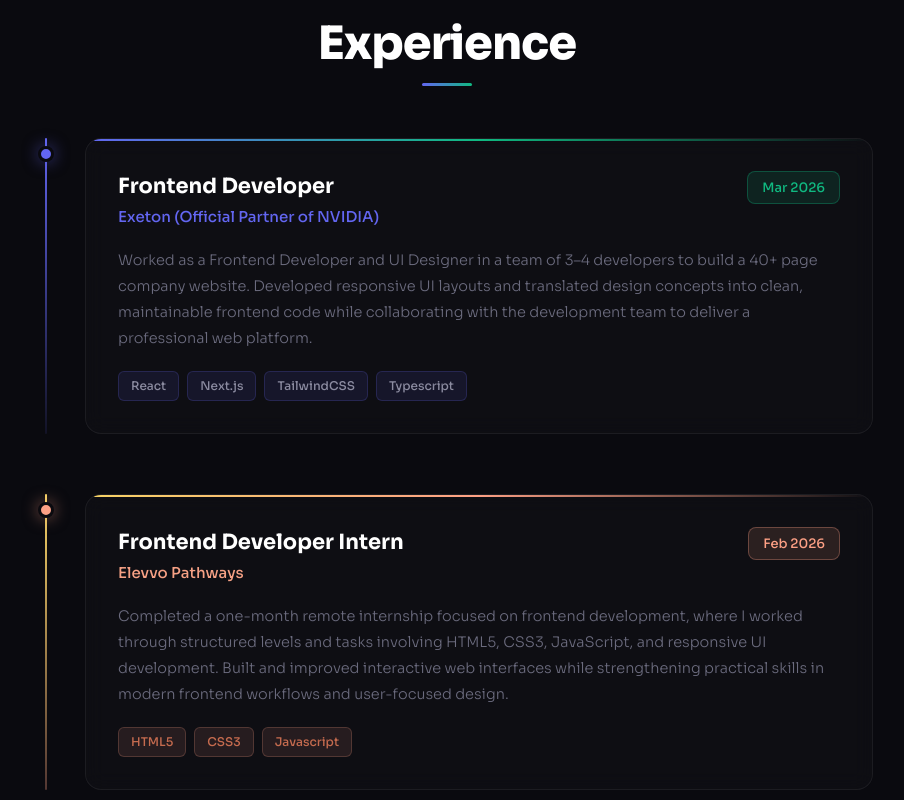
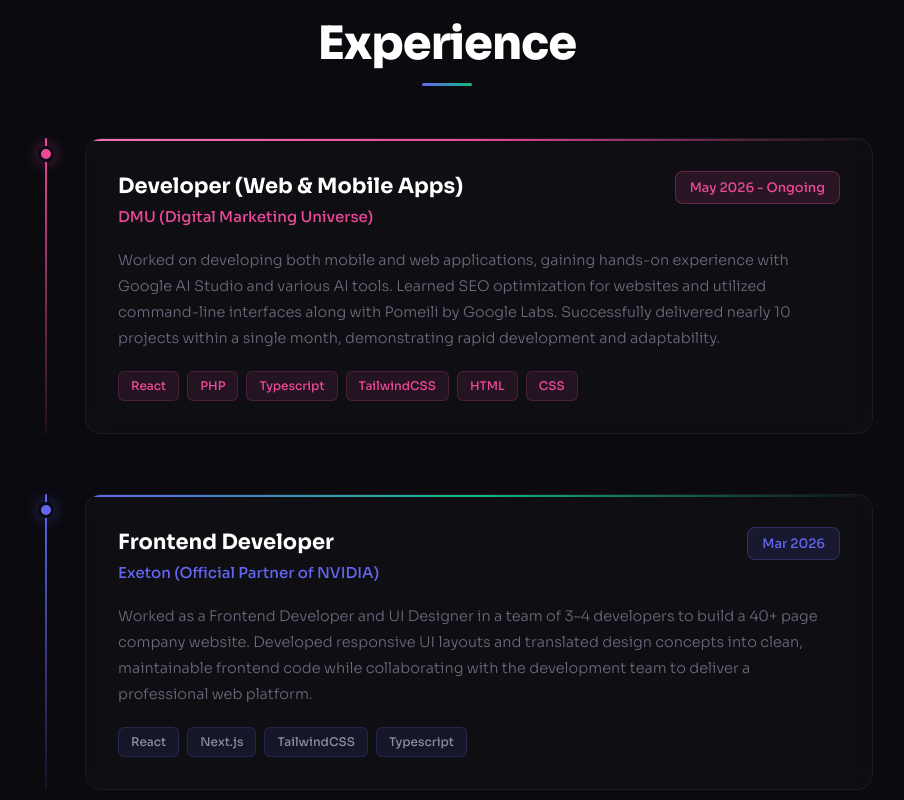
Before and after one commit to mdqasim786/PortfolioV2.0, a React (Vite) app: page / in a window 1280 px wide. Shown: the part 940-1740 px from the top of the page, without its empty margins (193-1097 px from the left). Built offline with nearby package versions, Linux system fonts and the light colour scheme.

Commit message:
made some changes in portfolio website

```diff
--- a/src/portfolio.tsx
+++ b/src/portfolio.tsx
@@ -10,7 +10,7 @@
   category: SkillCategory;
 }
 
-type SkillCategory = "Frontend" | "Backend" | "Database";
+type SkillCategory = "Frontend" | "Backend" | "Database" | "AI & Tools";
 
 interface Project {
   title: string;
@@ -29,7 +29,7 @@
 
 interface FooterLink {
   label: string;
-  icon: string;
+  icon: React.ReactNode;
   href: string;
 }
 
@@ -47,15 +47,22 @@
 /* ─── Data Constants ─── */
 
 const SKILLS: Skill[] = [
-  { name: "HTML", icon: "◈", level: 95, category: "Frontend" },
-  { name: "CSS", icon: "◈", level: 92, category: "Frontend" },
+  { name: "HTML", icon: "◈", level: 98, category: "Frontend" },
+  { name: "CSS", icon: "◈", level: 95, category: "Frontend" },
   { name: "JavaScript", icon: "◈", level: 85, category: "Frontend" },
-  { name: "React", icon: "◈", level: 90, category: "Frontend" },
-  { name: "Tailwind CSS", icon: "◈", level: 80, category: "Frontend" },
+  { name: "React", icon: "◈", level: 92, category: "Frontend" },
+  { name: "Tailwind CSS", icon: "◈", level: 90, category: "Frontend" },
+  { name: "TypeScript", icon: "◈", level: 80, category: "Frontend" },
   { name: "Node.js", icon: "◈", level: 75, category: "Backend" },
   { name: "Express", icon: "◈", level: 70, category: "Backend" },
+  { name: "PHP", icon: "◈", level: 60, category: "Backend" },
   { name: "MongoDB", icon: "◈", level: 70, category: "Database" },
   { name: "Firebase", icon: "◈", level: 80, category: "Database" },
+  { name: "MySQL", icon: "◈", level: 75, category: "Database" },
+  { name: "Google AI Studio", icon: "◈", level: 80, category: "AI & Tools" },
+  { name: "SEO Optimization", icon: "◈", level: 75, category: "AI & Tools" },
+  { name: "OpenCode", icon: "◈", level: 85, category: "AI & Tools" },
+  { name: "Pomelli Google Lab", icon: "◈", level: 70, category: "AI & Tools" },
 ];
 
 const NAV_ITEMS: string[] = ["Home", "Experience", "Projects", "Certifications", "Skills", "Contact"];
@@ -91,17 +98,42 @@
 ];
 
 const FOOTER_LINKS: FooterLink[] = [
-  { label: "GitHub", icon: "⬡", href: "https://github.com/mdqasim786" },
-  { label: "LinkedIn", icon: "in", href: "https://linkedin.com/in/md-qasim" },
-  { label: "Email", icon: "✉", href: "mailto:mdqasim5911@gmail.com" },
+  {
+    label: "GitHub",
+    icon: (
+      <svg width="18" height="18" viewBox="0 0 24 24" fill="currentColor">
+        <path d="M12 0C5.374 0 0 5.373 0 12c0 5.302 3.438 9.8 8.207 11.387.599.111.793-.261.793-.577v-2.234c-3.338.726-4.033-1.416-4.033-1.416-.546-1.387-1.333-1.756-1.333-1.756-1.089-.745.083-.729.083-.729 1.205.084 1.839 1.237 1.839 1.237 1.07 1.834 2.807 1.304 3.492.997.107-.775.418-1.305.762-1.604-2.665-.305-5.467-1.334-5.467-5.931 0-1.311.469-2.381 1.236-3.221-.124-.303-.535-1.524.117-3.176 0 0 1.008-.322 3.301 1.23A11.509 11.509 0 0 1 12 5.803c1.02.005 2.047.138 3.006.404 2.291-1.552 3.297-1.23 3.297-1.23.653 1.653.242 2.874.118 3.176.77.84 1.235 1.911 1.235 3.221 0 4.609-2.807 5.624-5.479 5.921.43.372.823 1.102.823 2.222v3.293c0 .319.192.694.801.576C20.566 21.797 24 17.3 24 12c0-6.627-5.373-12-12-12z" />
+      </svg>
+    ),
+    href: "https://github.com/mdqasim786",
+  },
+  {
+    label: "LinkedIn",
+    icon: (
+      <svg width="18" height="18" viewBox="0 0 24 24" fill="currentColor">
+        <path d="M20.447 20.452h-3.554v-5.569c0-1.328-.027-3.037-1.852-3.037-1.853 0-2.136 1.445-2.136 2.939v5.667H9.351V9h3.414v1.561h.046c.477-.9 1.637-1.85 3.37-1.85 3.601 0 4.267 2.37 4.267 5.455v6.286zM5.337 7.433a2.062 2.062 0 0 1-2.063-2.065 2.064 2.064 0 1 1 2.063 2.065zm1.782 13.019H3.555V9h3.564v11.452zM22.225 0H1.771C.792 0 0 .774 0 1.729v20.542C0 23.227.792 24 1.771 24h20.451C23.2 24 24 23.227 24 22.271V1.729C24 .774 23.2 0 22.222 0h.003z" />
+      </svg>
+    ),
+    href: "https://linkedin.com/in/md-qasim",
+  },
+  {
+    label: "Email",
+    icon: (
+      <svg width="18" height="18" viewBox="0 0 24 24" fill="currentColor">
+        <path d="M20 4H4c-1.1 0-2 .9-2 2v12c0 1.1.9 2 2 2h16c1.1 0 2-.9 2-2V6c0-1.1-.9-2-2-2zm0 4l-8 5-8-5V6l8 5 8-5v2z" />
+      </svg>
+    ),
+    href: "mailto:mdqasim5911@gmail.com",
+  },
 ];
 
-const SKILL_CATEGORIES: SkillCategory[] = ["Frontend", "Backend", "Database"];
+const SKILL_CATEGORIES: SkillCategory[] = ["Frontend", "Backend", "Database", "AI & Tools"];
 
 const CATEGORY_COLORS: Record<SkillCategory, { primary: string; secondary: string }> = {
   Frontend: { primary: "#6366f1", secondary: "#8b5cf6" },
   Backend: { primary: "#10b981", secondary: "#34d399" },
-  Database: { primary: "#8b5cf6", secondary: "#a78bfa" },
+  Database: { primary: "#06b6d4", secondary: "#22d3ee" },
+  "AI & Tools": { primary: "#f59e0b", secondary: "#f97316" },
 };
 
 /* ─── Main Portfolio Component ─── */
@@ -116,6 +148,20 @@
   useEffect(() => {
     const handleScroll = (): void => {
       setScrolled(window.scrollY > 50);
+
+      const sections = document.querySelectorAll<HTMLElement>("[data-section]");
+      let current = "Home";
+      let closest = Infinity;
+      sections.forEach((section) => {
+        const rect = section.getBoundingClientRect();
+        const dist = Math.abs(rect.top - 100);
+        if (rect.top < window.innerHeight && rect.bottom > 0 && dist < closest) {
+          closest = dist;
+          const name = section.getAttribute("data-section") || "";
+          current = name.charAt(0).toUpperCase() + name.slice(1);
+        }
+      });
+      setActiveNav(current);
     };
     window.addEventListener("scroll", handleScroll);
     return () => window.removeEventListener("scroll", handleScroll);
@@ -356,9 +402,9 @@
             key={item}
             onClick={() => scrollTo(item)}
             style={{
-              background: "none",
-              border: "none",
-              color: "#e2e2e8",
+              background: activeNav === item ? "rgba(99,102,241,0.15)" : "none",
+              border: activeNav === item ? "1px solid rgba(99,102,241,0.4)" : "none",
+              color: activeNav === item ? "#6366f1" : "#e2e2e8",
               fontSize: "22px",
               fontWeight: 600,
               cursor: "pointer",
@@ -370,7 +416,7 @@
               letterSpacing: "1px",
             }}
             onMouseEnter={(e: MouseEvent<HTMLButtonElement>) => (e.currentTarget.style.color = "#6366f1")}
-            onMouseLeave={(e: MouseEvent<HTMLButtonElement>) => (e.currentTarget.style.color = "#e2e2e8")}
+            onMouseLeave={(e: MouseEvent<HTMLButtonElement>) => (e.currentTarget.style.color = activeNav === item ? "#6366f1" : "#e2e2e8")}
           >
             {item}
           </button>
@@ -596,6 +642,118 @@
         style={{ position: "relative", zIndex: 1, padding: "120px 24px", maxWidth: "900px", margin: "0 auto" }}
       >
         <SectionHeader title="Experience" subtitle="Professional Journey" visible={visibleSections.has("experience")} />
+
+        <div style={{ marginTop: "60px", position: "relative" }}>
+          {/* Timeline vertical line */}
+          <div
+            style={{
+              position: "absolute",
+              left: "24px",
+              top: 0,
+              bottom: 0,
+              width: "2px",
+              background: "linear-gradient(to bottom, #ec4899, rgba(236,72,153,0.1))",
+              borderRadius: "2px",
+            }}
+          />
+
+          <div
+            style={{
+              position: "relative",
+              paddingLeft: "64px",
+              opacity: visibleSections.has("experience") ? 1 : 0,
+              transform: visibleSections.has("experience") ? "translateY(0)" : "translateY(30px)",
+              transition: "all 0.7s cubic-bezier(0.4,0,0.2,1) 0.2s",
+            }}
+          >
+            {/* Timeline dot */}
+            <div
+              style={{
+                position: "absolute",
+                left: "17px",
+                top: "8px",
+                width: "16px",
+                height: "16px",
+                borderRadius: "50%",
+                background: "#ec4899",
+                boxShadow: "0 0 16px rgba(236,72,153,0.5)",
+                border: "3px solid #0a0a0f",
+              }}
+            />
+
+            {/* Experience Card */}
+            <div
+              style={{
+                background: "rgba(255,255,255,0.02)",
+                border: "1px solid rgba(255,255,255,0.06)",
+                borderRadius: "16px",
+                padding: "32px",
+                backdropFilter: "blur(10px)",
+                position: "relative",
+                overflow: "hidden",
+              }}
+            >
+              {/* Top gradient accent */}
+              <div
+                style={{
+                  position: "absolute",
+                  top: 0,
+                  left: 0,
+                  right: 0,
+                  height: "2px",
+                  background: "linear-gradient(90deg, #f472b6, #ec4899, transparent)",
+                }}
+              />
+
+              <div style={{ display: "flex", justifyContent: "space-between", alignItems: "flex-start", flexWrap: "wrap", gap: "12px" }}>
+                <div>
+                  <h3 style={{ fontSize: "21px", fontWeight: 700, color: "#fff", marginBottom: "4px" }}>
+                    Developer (Web &amp; Mobile Apps)
+                  </h3>
+                  <p style={{ fontSize: "15px", color: "#ec4899", fontWeight: 500 }}>DMU (Digital Marketing Universe)</p>
+                </div>
+                <span
+                  style={{
+                    background: "rgba(236,72,153,0.12)",
+                    border: "1px solid rgba(236,72,153,0.3)",
+                    color: "#ec4899",
+                    padding: "6px 14px",
+                    borderRadius: "8px",
+                    fontSize: "13px",
+                    fontWeight: 500,
+                    whiteSpace: "nowrap",
+                  }}
+                >
+                  May 2026 - Ongoing
+                </span>
+              </div>
+
+              <p className="exp-desc" style={{ marginTop: "18px", color: "#6b6b7e", lineHeight: 1.8, fontSize: "14.5px", fontWeight: 300 }}>
+                Worked on developing both mobile and web applications, gaining hands-on experience with Google AI Studio and various AI tools. Learned SEO optimization for websites and utilized command-line interfaces along with Pomeili by Google Labs. Successfully delivered nearly 10 projects within a single month, demonstrating rapid development and adaptability.
+              </p>
+
+              <div style={{ display: "flex", gap: "8px", marginTop: "20px", flexWrap: "wrap" }}>
+                {["React", "PHP", "Typescript", "TailwindCSS", "HTML", "CSS"].map((tag: string) => (
+                  <span
+                    key={tag}
+                    style={{
+                      background: "rgba(236,72,153,0.1)",
+                      border: "1px solid rgba(236,72,153,0.2)",
+                      color: "#ec4899",
+                      padding: "5px 12px",
+                      borderRadius: "6px",
+                      fontSize: "12px",
+                      fontWeight: 500,
+                    }}
+                  >
+                    {tag}
+                  </span>
+                ))}
+              </div>
+            </div>
+
+          </div>
+        </div>
 
         <div style={{ marginTop: "60px", position: "relative" }}>
           {/* Timeline vertical line */}
@@ -668,9 +826,9 @@
                 </div>
                 <span
                   style={{
-                    background: "rgba(16,185,129,0.12)",
-                    border: "1px solid rgba(16,185,129,0.3)",
-                    color: "#10b981",
+                    background: "rgba(99,102,241,0.12)",
+                    border: "1px solid rgba(99,102,241,0.3)",
+                    color: "#6366f1",
                     padding: "6px 14px",
                     borderRadius: "8px",
                     fontSize: "13px",
@@ -682,7 +840,7 @@
                 </span>
               </div>
 
-              <p style={{ marginTop: "18px", color: "#6b6b7e", lineHeight: 1.8, fontSize: "14.5px", fontWeight: 300 }}>
+              <p className="exp-desc" style={{ marginTop: "18px", color: "#6b6b7e", lineHeight: 1.8, fontSize: "14.5px", fontWeight: 300 }}>
                 Worked as a Frontend Developer and UI Designer in a team of 3–4 developers to build a 40+ page company website. Developed responsive UI layouts and translated design concepts into clean, maintainable frontend code while collaborating with the development team to deliver a professional web platform.
               </p>
 
@@ -794,7 +952,7 @@
         </span>
       </div>
 
-      <p style={{ marginTop: "18px", color: "#6b6b7e", lineHeight: 1.8, fontSize: "14.5px", fontWeight: 300 }}>
+      <p className="exp-desc" style={{ marginTop: "18px", color: "#6b6b7e", lineHeight: 1.8, fontSize: "14.5px", fontWeight: 300 }}>
         Completed a one-month remote internship focused on frontend development, where I
         worked through structured levels and tasks involving HTML5, CSS3, JavaScript, and
         responsive UI development. Built and improved interactive web interfaces while
@@ -908,7 +1066,7 @@
         </span>
       </div>
 
-      <p style={{ marginTop: "18px", color: "#6b6b7e", lineHeight: 1.8, fontSize: "14.5px", fontWeight: 300 }}>
+      <p className="exp-desc" style={{ marginTop: "18px", color: "#6b6b7e", lineHeight: 1.8, fontSize: "14.5px", fontWeight: 300 }}>
         Completed a two-month remote internship focused on modern frontend development
         using React.js, JavaScript, HTML5, CSS3, and Tailwind CSS. Developed responsive user
         interfaces, built reusable React components, and integrated APIs while following clean code practices and component-based architecture.
@@ -1430,6 +1588,12 @@
           nav > div:nth-child(2) { display: none !important; }
           .hamburger            { display: flex !important; }
           .mobile-menu button   { font-size: 20px !important; }
+          .exp-desc {
+            display: -webkit-box;
+            -webkit-line-clamp: 3;
+            -webkit-box-orient: vertical;
+            overflow: hidden;
+          }
         }
         @media (min-width: 769px) {
           .hamburger { display: none !important; }
```
